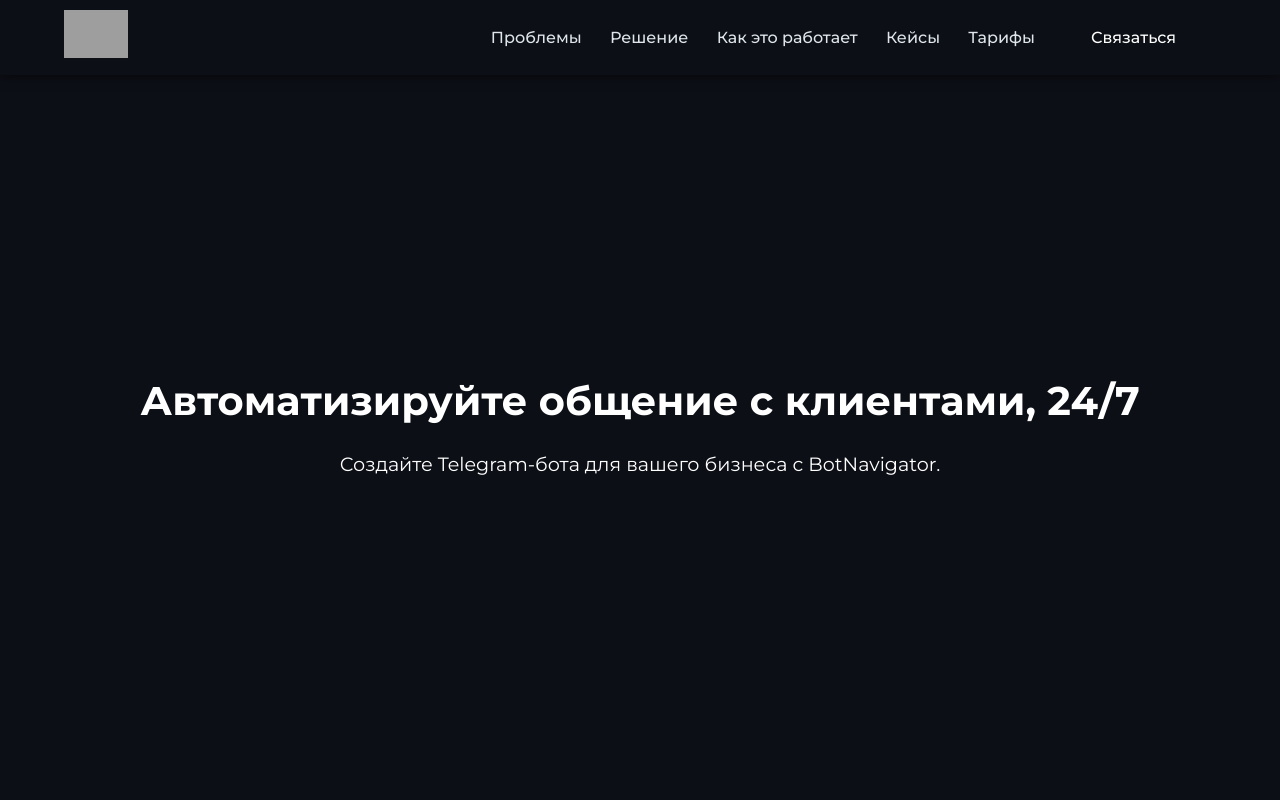
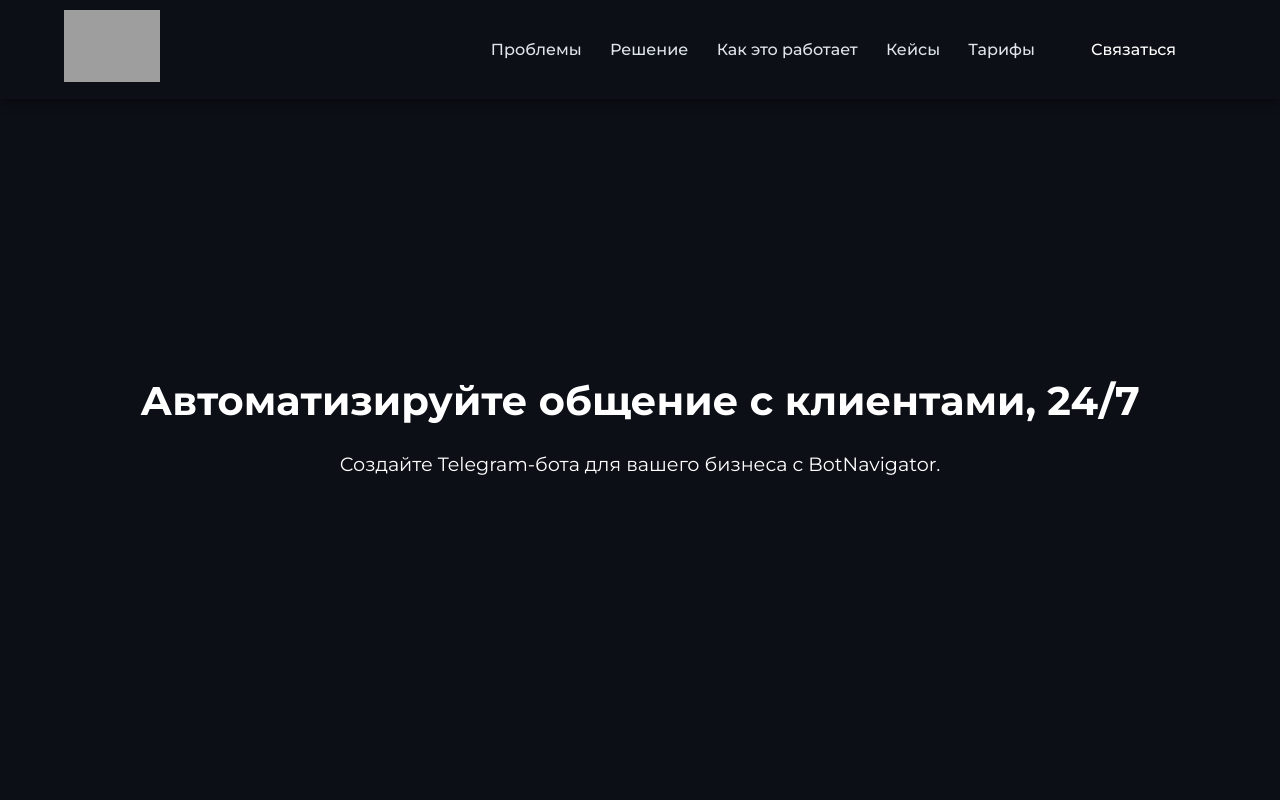
Before and after one commit to akamerin1989-crypto/botnavigator-website, a plain HTML site: page index.html in a window 1280 px wide. Shown: the top 800 px of the page. Drawn offline with Linux system fonts and the light colour scheme; grey boxes are pictures that could not be loaded; a small style sheet from the web is missing.

Commit message:
Increase logo size for better visibility

```diff
--- a/style.css
+++ b/style.css
@@ -51,7 +51,7 @@ html, body {
 }
 
 .logo-img {
-    height: 48px;
+        height: 72px;
 }
 
 .navbar a {
```
